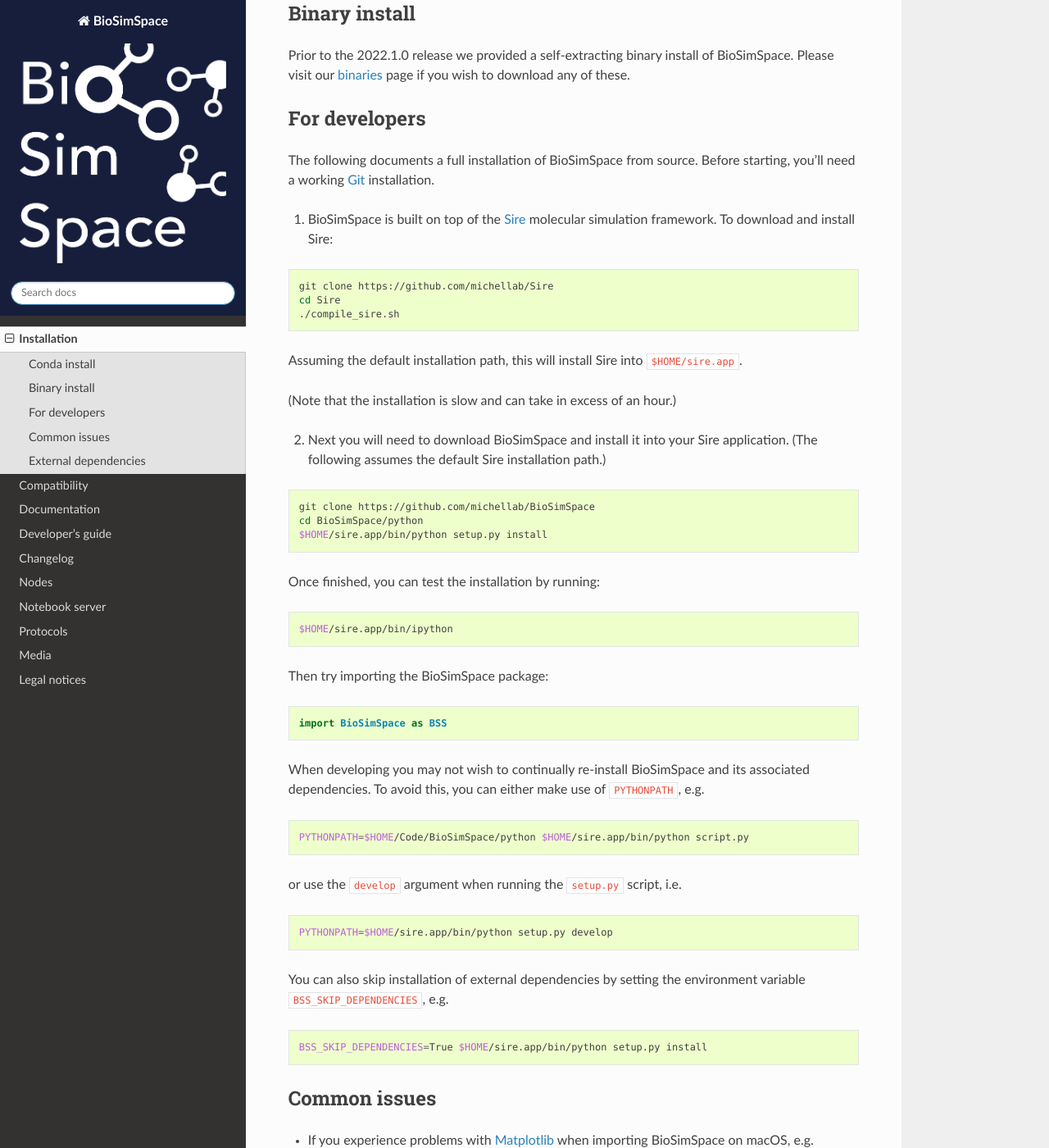
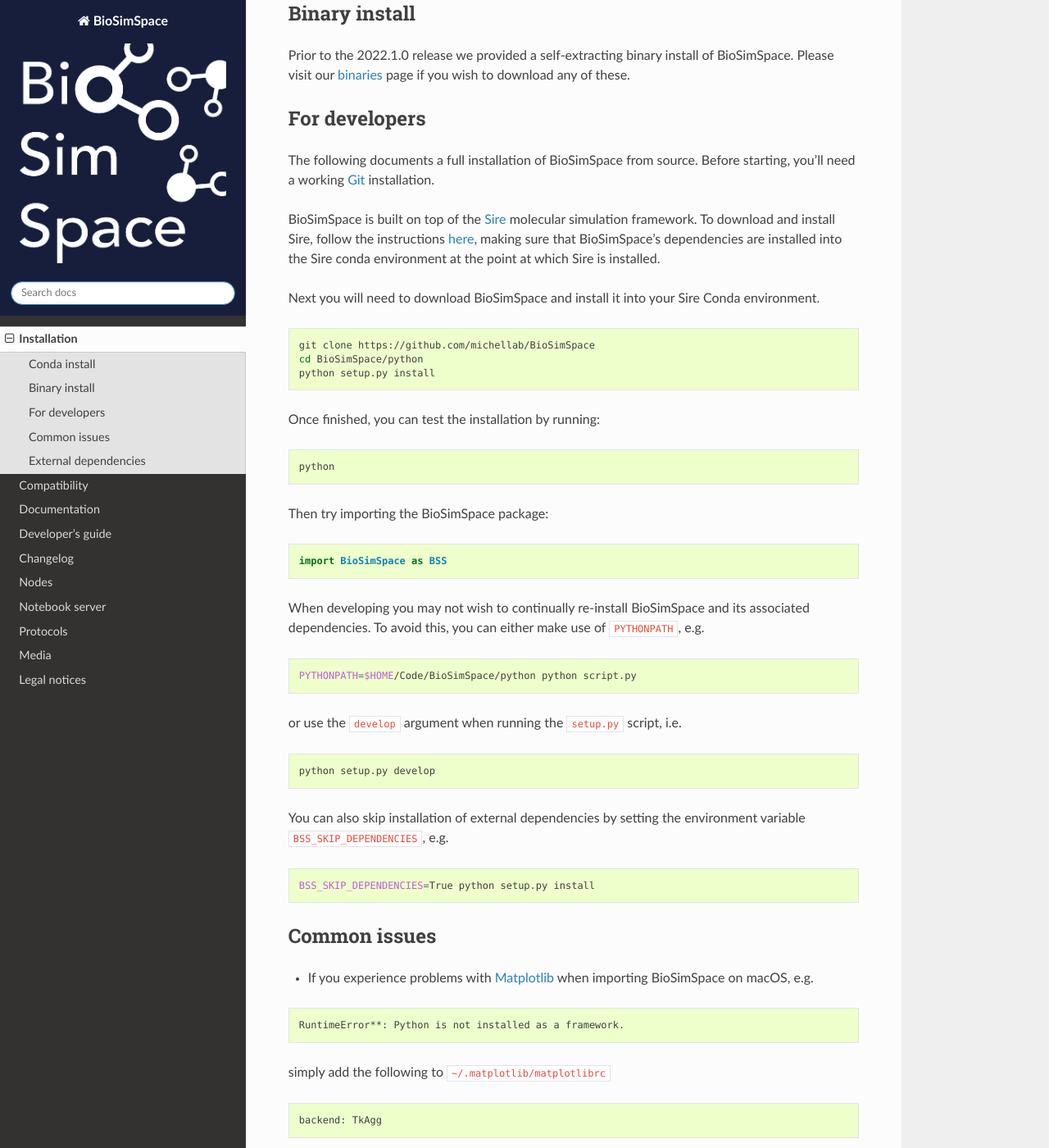
Before and after one commit to michellab/BioSimSpace, a Sphinx documentation site: the page built from doc/source/install.rst, in a window 1280 px wide and 1400 px high, scrolled down 1222 px. Shown: the whole window at 82% size. Built offline with Sphinx 7.4.7 and the Read the Docs theme 2.0.0, drawn with Linux system fonts in a browser that asks for light colours; the version number could not be read and is left out.

Commit message:
Update installation instructions.

```diff
--- a/doc/source/install.rst
+++ b/doc/source/install.rst
@@ -73,33 +73,26 @@
 The following documents a full installation of BioSimSpace from source. Before
 starting, you'll need a working `Git <https://git-scm.com>`__ installation.
 
-1. BioSimSpace is built on top of the `Sire <https://github.com/michellab/Sire>`__
-   molecular simulation framework. To download and install Sire:
+BioSimSpace is built on top of the `Sire <https://github.com/michellab/Sire>`__
+molecular simulation framework. To download and install Sire, follow the
+instructions `here <https://github.com/michellab/Sire#installation>`__, making
+sure that BioSimSpace's dependencies are installed into the Sire conda
+environment at the point at which Sire is installed.
 
-.. code-block:: bash
-
-   git clone https://github.com/michellab/Sire
-   cd Sire
-   ./compile_sire.sh
-
-Assuming the default installation path, this will install Sire into ``$HOME/sire.app``.
-
-(Note that the installation is slow and can take in excess of an hour.)
-
-2. Next you will need to download BioSimSpace and install it into your Sire
-   application. (The following assumes the default Sire installation path.)
+Next you will need to download BioSimSpace and install it into your Sire
+Conda environment.
 
 .. code-block:: bash
 
    git clone https://github.com/michellab/BioSimSpace
    cd BioSimSpace/python
-   $HOME/sire.app/bin/python setup.py install
+   python setup.py install
 
 Once finished, you can test the installation by running:
 
 .. code-block:: bash
 
-   $HOME/sire.app/bin/ipython
+   python
 
 Then try importing the BioSimSpace package:
 
@@ -113,20 +106,20 @@
 
 .. code-block:: bash
 
-   PYTHONPATH=$HOME/Code/BioSimSpace/python $HOME/sire.app/bin/python script.py
+   PYTHONPATH=$HOME/Code/BioSimSpace/python python script.py
 
 or use the ``develop`` argument when running the ``setup.py`` script, i.e.
 
 .. code-block:: bash
 
-   PYTHONPATH=$HOME/sire.app/bin/python setup.py develop
+   python setup.py develop
 
 You can also skip installation of external dependencies by setting the
 environment variable ``BSS_SKIP_DEPENDENCIES``, e.g.
 
 .. code-block:: bash
 
-   BSS_SKIP_DEPENDENCIES=True $HOME/sire.app/bin/python setup.py install
+   BSS_SKIP_DEPENDENCIES=True python setup.py install
 
 Common issues
 =============
```
Also changed, not shown: README.rst (+7 -14 lines), doc/source/development.rst (+4 -4 lines).
